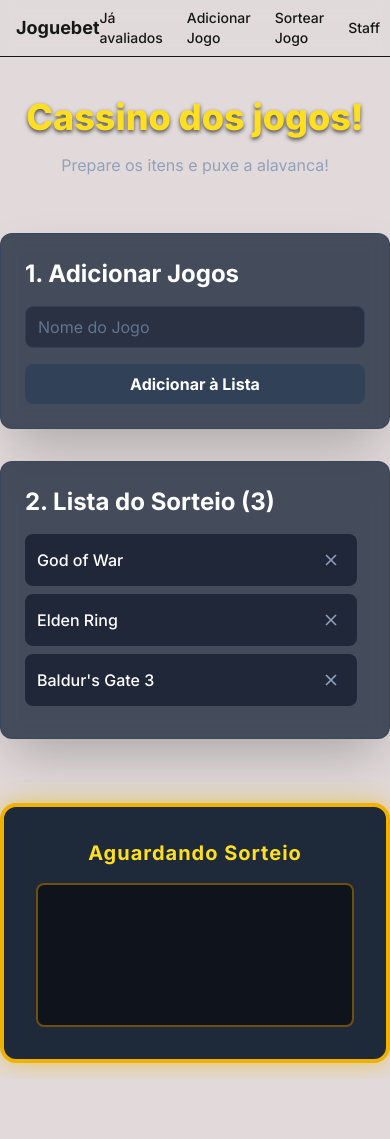
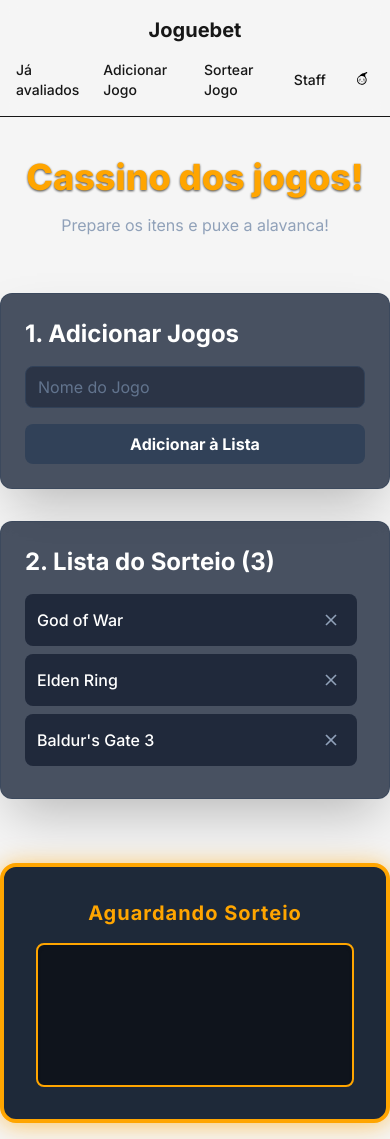
Before and after one commit to LuanHii/Joguebet-gamesclub-front, a Next.js app: page /sortear in a window 390 px wide. Before the commit the page ends 1079 px from the top, so only its background shows below. Built offline with nearby package versions, Linux system fonts and the light colour scheme.

Commit message:
responsividade da navbar e padronização de cores

```diff
--- a/app/components/NavBar.tsx
+++ b/app/components/NavBar.tsx
@@ -1,21 +1,25 @@
 import Link from "next/link";
-import ThemeToggle from "./ThemeToggle"
+import ThemeToggle from "./ThemeToggle";
 
 export function NavBar() {
   return (
     <header className="sticky top-0 z-50 w-full border-b border-border/40 bg-background/95 backdrop-blur supports-[backdrop-filter]:bg-background/60">
-      <div className="container mx-auto flex h-14 max-w-screen-2xl items-center justify-between p-4">
-        <Link href="/" className="flex items-center space-x-2">
-          <span className="font-bold text-lg">Joguebet</span>
+      <div className="container mx-auto flex max-w-screen-2xl flex-col items-center justify-between p-4 md:flex-row md:h-14">
+        <Link href="/" className="mb-4 flex items-center space-x-2 md:mb-0">
+          <span className="text-xl font-bold">Joguebet</span>
         </Link>
         <nav className="flex items-center space-x-6 text-sm font-medium">
-          <Link href="/" className="transition-colors hover:text-foreground/80 text-foreground">Já avaliados</Link>
-          <Link href="/adicionar" className="transition-colors hover:text-foreground/80 text-foreground">Adicionar Jogo</Link>
-          <Link href="/sortear" className="transition-colors hover:text-foreground/80 text-foreground">Sortear Jogo</Link>
-          <Link href="/staff" className="transition-colors hover:text-foreground/80 text-foreground">Staff</Link>
-          <ThemeToggle/>
+          <Link href="/" className="transition-colors hover:text-foreground/80 text-foreground">Já avaliados
+          </Link>
+          <Link href="/adicionar" className="transition-colors hover:text-foreground/80 text-foreground">Adicionar Jogo
+          </Link>
+          <Link href="/sortear" className="transition-colors hover:text-foreground/80 text-foreground">Sortear Jogo
+          </Link>
+          <Link href="/staff" className="transition-colors hover:text-foreground/80 text-foreground">Staff
+          </Link>
+          <ThemeToggle />
         </nav>
       </div>
     </header>
-  )
+  );
 }
--- a/app/components/RaffleMachine.tsx
+++ b/app/components/RaffleMachine.tsx
@@ -55,11 +55,11 @@ export function RaffleMachine({ onRaffle, isRaffling, isDisabled, displayItem, i
 
     return (
         <div className="relative w-full max-w-lg mx-auto mt-8 mb-4">
-            <div className="bg-gray-800 border-4 border-yellow-500 rounded-2xl p-8 shadow-[0_0_25px_rgba(234,179,8,0.6)]">
-                <h3 className="text-center text-xl font-bold text-yellow-300 tracking-wider mb-4">
+            <div className="bg-gray-800 border-4 custom-border rounded-2xl p-8 custom-shadow">
+                <h3 className="text-center text-xl font-bold custom-text tracking-wider mb-4">
                     {isWinner ? 'GRANDE VENCEDOR!' : 'Aguardando Sorteio'}
                 </h3>
-                <div className="relative w-full h-36 flex items-center justify-center overflow-hidden bg-black/50 rounded-lg border-2 border-yellow-600/50 shadow-inner">
+                <div className="relative w-full h-36 flex items-center justify-center overflow-hidden bg-black/50 rounded-lg border-2 custom-border shadow-inner">
                     <AnimatePresence>
                         {!isWinner && displayItem && (
                             <motion.div
@@ -79,7 +79,7 @@ export function RaffleMachine({ onRaffle, isRaffling, isDisabled, displayItem, i
                                 variants={winnerVariants}
                                 initial="hidden"
                                 animate="visible"
-                                className="text-4xl md:text-5xl font-extrabold bg-clip-text text-transparent bg-gradient-to-r from-yellow-300 to-orange-400 text-center"
+                                className="text-4xl md:text-5xl font-extrabold bg-clip-text custom-text text-center"
                             >
                                 {displayItem}
                             </motion.div>
--- a/app/globals.css
+++ b/app/globals.css
@@ -13,13 +13,29 @@
 }
 
 html.light {
-  --background: #e2dada;
+  --background: #f5f5f5;
   --foreground: #171717;
+  --custom-color: #FFA500;
+  --custom-shadow-style: 0 2px 25px rgba(255, 165, 0, 0.6);
 }
 
 html.dark {
   --background: #0a0a0a;
-  --foreground: #ededed;
+  --foreground: #ffffff;
+  --custom-color: #00FFFF;
+  --custom-shadow-style: 0 2px 25px rgba(0, 255, 255, 0.6);
+}
+
+.custom-text {
+  color: var(--custom-color);
+}
+
+.custom-border {
+  border-color: var(--custom-color);
+}
+
+.custom-shadow {
+  box-shadow: var(--custom-shadow-style);
 }
 
 body {
--- a/app/page.tsx
+++ b/app/page.tsx
@@ -74,10 +74,11 @@ export default function HomePage() {
 
   return (
     <div className="container mx-auto p-4 sm:p-6 md:p-8">
-      <header className="text-center my-10 md:my-16">
-        <h1 className="text-4xl sm:text-6xl font-extrabold bg-clip-text text-transparent bg-gradient-to-r from-slate-200 to-slate-400 py-2">
+      <header className="text-center my-4 md:my-6">
+        <h1 className="text-4xl sm:text-5xl font-extrabold custom-text drop-shadow-[0_1px_1px_rgba(0,0,0,0.7)] mt-4 mb-4">
           Jogos avaliados
         </h1>
+        <br />
       </header>
 
       {isLoading ? (
--- a/app/sortear/page.tsx
+++ b/app/sortear/page.tsx
@@ -73,7 +73,7 @@ export default function SortearPage() {
       <audio ref={winSoundRef} src="/sounds/jackpot-win.mp3" preload="auto"></audio>
 
       <header className="text-center my-6">
-        <h1 className="text-4xl sm:text-5xl font-extrabold text-yellow-300 drop-shadow-[0_2px_2px_rgba(0,0,0,0.7)] mt-4 mb-4">
+        <h1 className="text-4xl sm:text-5xl font-extrabold custom-text drop-shadow-[0_1px_1px_rgba(0,0,0,0.7)] mt-4 mb-4">
           Cassino dos jogos!
         </h1>
         <p className="text-slate-400 mt-1">Prepare os itens e puxe a alavanca!</p>
--- a/app/staff/page.tsx
+++ b/app/staff/page.tsx
@@ -41,9 +41,10 @@ export default function App() {
     <div className="flex justify-center min-h-screen p-8 font-sans">
       <div className="w-full max-w-6xl">
         {/* Título principal com gradiente de cor. */}
-        <h1 className="text-4xl md:text-5xl font-extrabold text-center mb-12 text-transparent bg-clip-text bg-gradient-to-r from-sky-400 to-emerald-400">
+        <h1 className="text-4xl sm:text-5xl font-extrabold custom-text drop-shadow-[0_1px_1px_rgba(0,0,0,0.7)] mt-3 mb-4 text-center">
           Nossos Participantes
         </h1>
+        <br />
 
         {/* Grade de cartões de participantes. Usa um layout de grade responsivo. */}
         <div className="grid grid-cols-1 sm:grid-cols-2 lg:grid-cols-3 gap-8">
@@ -57,7 +58,7 @@ export default function App() {
               <img
                 src={participante.imageUrl}
                 alt={`Foto de ${participante.nome}`}
-                className="w-32 h-32 rounded-full object-cover border-4 border-sky-500 mb-4"
+                className="w-32 h-32 rounded-full object-cover border-4 custom-border mb-4"
               />
 
               {/* Nome do participante. */}
```
